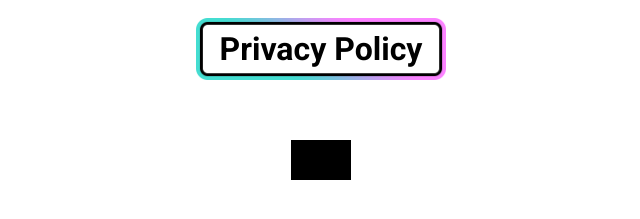
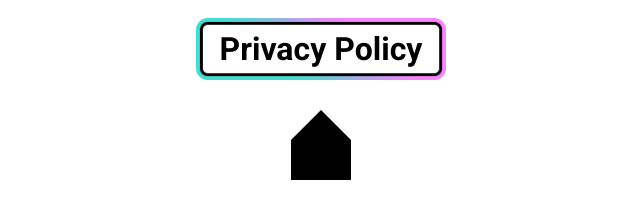
Before and after one commit to kristy-games/Rock-Paper-Scissors, a Jekyll site: the page Home.html, which Jekyll copies as it is, in a window 1280 px wide. Shown: the part 499-718 px from the top of the page, without its empty margins (319-959 px from the left). Built offline with Jekyll 4.4.1, drawn with Linux system fonts in a browser that asks for light colours.

Commit message:
Update Home.html

```diff
--- a/Home.html
+++ b/Home.html
@@ -31,12 +31,9 @@
                     }
                 </style>
                 <rect x="20" y="40" width="60" height="40" />
-                <!-- <rect x="20" y="40" width="60" height="40" /> -->
-                <!-- <polygon points="20 40 50 10 80 40"/>
                 <polygon points="20 40 50 10 80 40"/>
-                <rect x="40" y="60" width="20" height="20" fill="#000000" /> -->
+                <rect x="40" y="60" width="20" height="20"/>
             </svg>
-
         </div>
     </div>
 </body>
```
